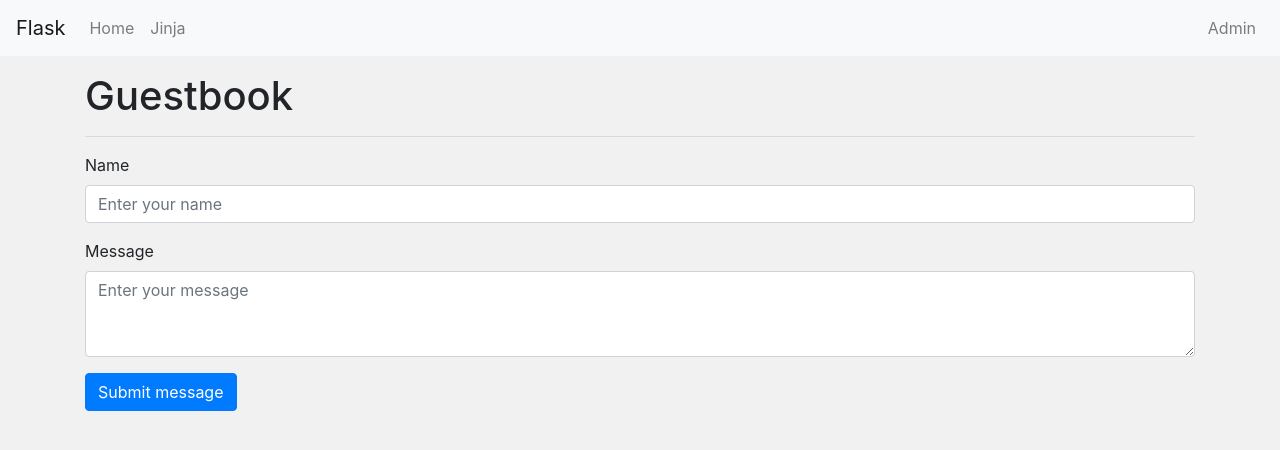
After one commit to murilobellatini/flask-app, a Flask app: page /guestbook in a window 1280 px wide. The commit adds this page. Shown: the top 450 px of the page. Run offline with Flask 2, Linux system fonts and the light colour scheme; some libraries are stand-ins or nearby versions.

Commit message:
Integrate AJAX Fetch API

```diff
--- /dev/null
+++ b/app/templates/public/guestbook.html
@@ -0,0 +1,77 @@
+{% extends "public/templates/public_template.html" %}
+
+{% block title %}Guestbook{% endblock %}
+
+{% block main %}
+
+<div class="container">
+    <div class="row">
+        <div class="col">
+
+            <h1>Guestbook</h1>
+            <hr>
+
+            <div class="mb-3">
+
+                <div class="form-group">
+                    <label>Name</label>
+                    <input type="text" class="form-control" id="name" placeholder="Enter your name">
+                </div>
+
+                <div class="form-group">
+                    <label>Message</label>
+                    <textarea type="text" class="form-control" id="message" cols="30" rows="3"
+                        placeholder="Enter your message"></textarea>
+                </div>
+
+                <button class="btn btn-primary" id="submit" onclick="submit_message();">Submit message</button>
+
+            </div>
+
+        </div>
+    </div>
+</div>
+
+{% endblock %}
+
+{% block script %}
+
+<script>
+
+  function submit_message() {
+
+    var name = document.getElementById("name");
+    var message = document.getElementById("message");
+
+    var entry = {
+      name: name.value,
+      message: message.value
+    };
+
+    fetch(`${window.origin}/guestbook/create-entry`, {
+      method: "POST",
+      credentials: "include",
+      body: JSON.stringify(entry),
+      cache: "no-cache",
+      headers: new Headers({
+        "content-type": "application/json"
+      })
+    })
+      .then(function (response) {
+        if (response.status !== 200) {
+          console.log(`Looks like there was a problem. Status code: ${response.status}`);
+          return;
+        }
+        response.json().then(function (data) {
+          console.log(data);
+        });
+      })
+      .catch(function (error) {
+        console.log("Fetch error: " + error);
+      });
+
+  }
+
+</script>
+
+{% endblock %}
--- a/app/templates/public/templates/public_template.html
+++ b/app/templates/public/templates/public_template.html
@@ -60,6 +60,7 @@
     integrity="sha384-OgVRvuATP1z7JjHLkuOU7Xw704+h835Lr+6QL9UvYjZE3Ipu6Tp75j7Bh/kR0JKI"
     crossorigin="anonymous"></script>
   <script src="{{ url_for('static', filename='js/app.js') }}"></script>
+  {% block script %}{% endblock %}
 
 </body>
 
--- a/app/views.py
+++ b/app/views.py
@@ -137,3 +137,13 @@ def json():
         res = make_response(jsonify({"message": "No JSON received"}), 400)
 
         return res
+
+@app.route("/guestbook")
+def guestbook():
+    return render_template("public/guestbook.html")
+
+@app.route("/guestbook/create-entry", methods=["POST"])
+def create_entry():
+    req = request.get_json()
+    res = make_response(jsonify(req), 200)
+    return res
```
